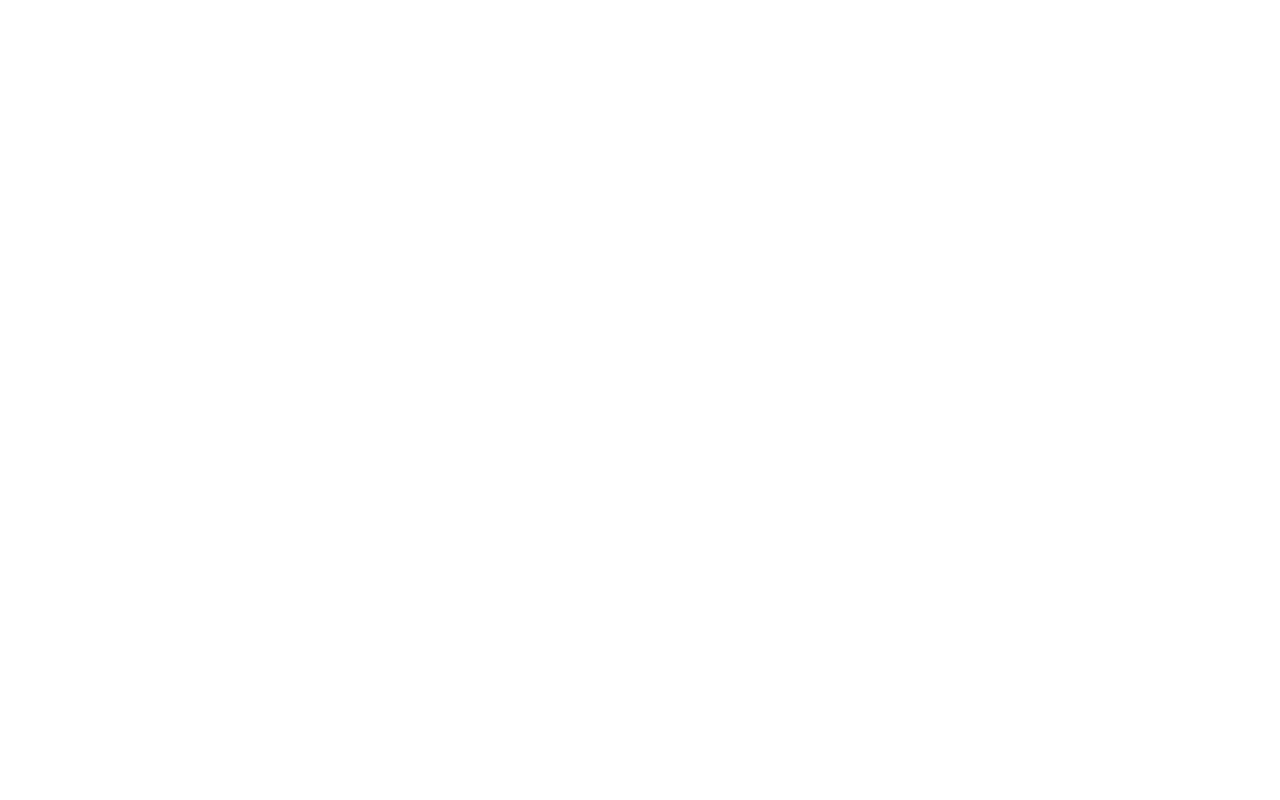
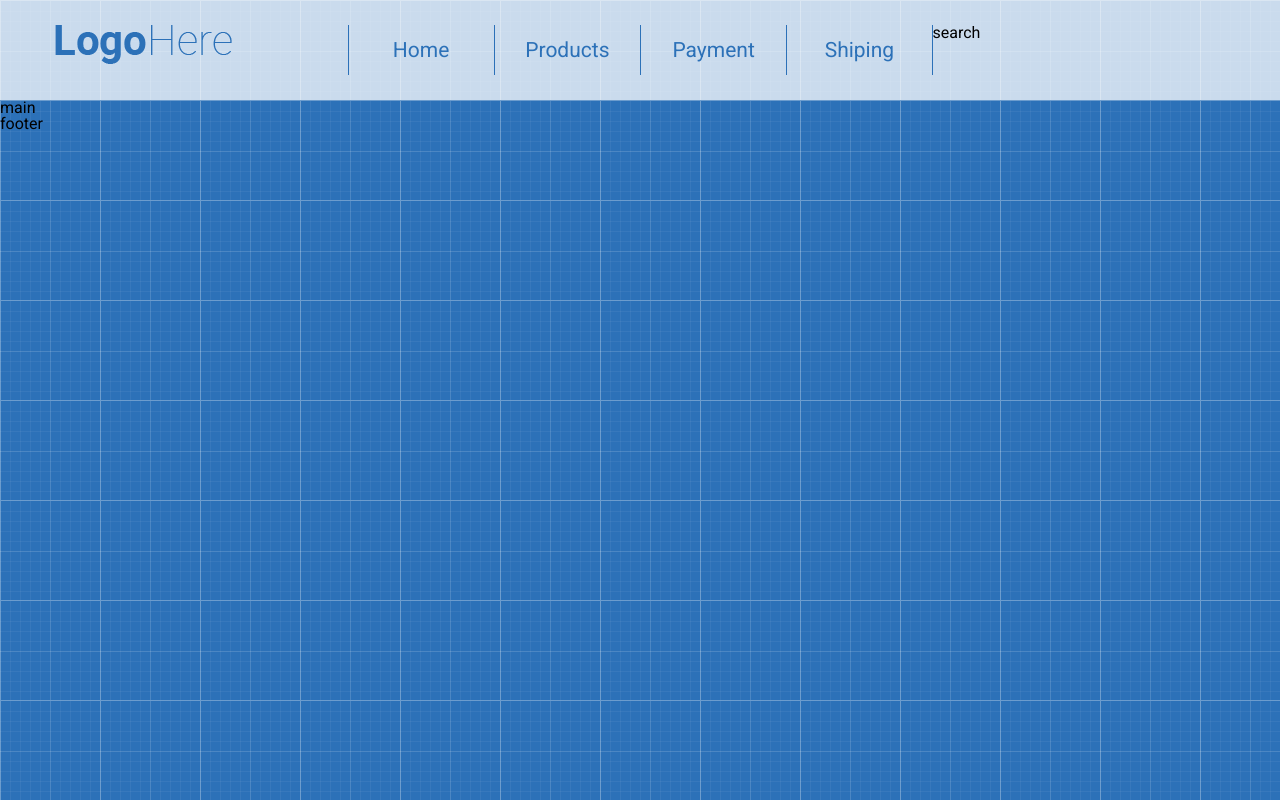
Before and after one commit to bogdanalevickaa/blog, a plain HTML site: page site/index.html in a window 1280 px wide. Drawn offline with Linux system fonts and the light colour scheme.

Commit message:
add img index reset style

```diff
--- a/site/index.html
+++ b/site/index.html
@@ -3,9 +3,36 @@
 <head>
 	<meta charset="utf-8">
 	<title></title>
+	<link href="https://fonts.googleapis.com/css?family=Roboto:300,400" rel="stylesheet">
+	<link rel="stylesheet" type="text/css" href="reset.css">
 	<link rel="stylesheet" type="text/css" href="style.css">
 </head>
 <body>
-
+	<header class="header">
+		<div class="conteiner">
+			<div class="row">
+				<div class="col-md-3">
+					<div class="logo">
+						<a href="">
+							<img src="img/logo.png">
+						</a>
+					</div>
+				</div>
+				<div class="col-md-6">
+					<nav>
+						<ul class="menu row">
+							<li><a href="">Home</a></li>
+							<li><a href="">Products</a></li>
+							<li><a href="">Payment</a></li>
+							<li><a href="">Shiping</a></li>
+						</ul>
+					</nav>
+				</div>
+				<div class="col-md-3">search</div>
+			</div>
+		</div>
+	</header>
+	<main class="main">main</main>
+	<footer class="footer">footer</footer>
 </body>
 </html>
--- /dev/null
+++ b/site/reset.css
@@ -0,0 +1,48 @@
+/* http://meyerweb.com/eric/tools/css/reset/
+   v2.0 | 20110126
+   License: none (public domain)
+*/
+
+html, body, div, span, applet, object, iframe,
+h1, h2, h3, h4, h5, h6, p, blockquote, pre,
+a, abbr, acronym, address, big, cite, code,
+del, dfn, em, img, ins, kbd, q, s, samp,
+small, strike, strong, sub, sup, tt, var,
+b, u, i, center,
+dl, dt, dd, ol, ul, li,
+fieldset, form, label, legend,
+table, caption, tbody, tfoot, thead, tr, th, td,
+article, aside, canvas, details, embed,
+figure, figcaption, footer, header, hgroup,
+menu, nav, output, ruby, section, summary,
+time, mark, audio, video {
+	margin: 0;
+	padding: 0;
+	border: 0;
+	font-size: 100%;
+	font: inherit;
+	vertical-align: baseline;
+}
+/* HTML5 display-role reset for older browsers */
+article, aside, details, figcaption, figure,
+footer, header, hgroup, menu, nav, section {
+	display: block;
+}
+body {
+	line-height: 1;
+}
+ol, ul {
+	list-style: none;
+}
+blockquote, q {
+	quotes: none;
+}
+blockquote:before, blockquote:after,
+q:before, q:after {
+	content: '';
+	content: none;
+}
+table {
+	border-collapse: collapse;
+	border-spacing: 0;
+}
--- a/site/style.css
+++ b/site/style.css
@@ -0,0 +1,52 @@
+*{
+	box-sizing: border-box;
+}
+body{
+	font-family: 'Roboto', sans-serif;
+	background-image: url(img/patt.png);
+}
+.conteiner
+{
+	width: 1170px;
+	margin:0 auto;
+
+}
+[class*="col-"]{
+	float: left;
+}
+.col-md-3{
+	width: 25%;
+}
+.col-md-6{
+	width: 50%;
+}
+.row:after{
+	content: "";
+	display: block;
+	clear: both;
+}
+.header{
+	background-color: rgba(255,255,255,0.75);
+	padding: 25px 0;
+}
+.menu li{
+	width: 25%;
+	float: left;
+	border-left: 1px solid #2c71b8;
+}
+.menu li:last-child{
+	border-right: 1px solid #2c71b8;
+}
+.menu a{
+	display: block;
+	height: 50px;
+	text-align: center;
+	line-height: 50px;
+	text-decoration: none;
+	font-size: 21px;
+	color: #2c71b8;
+}
+.menu a:hover{
+	background-color: #2c71b8;
+	color: white;
+}
```
Also changed, not shown: site/img/logo.png (added), site/img/patt.png (added).
